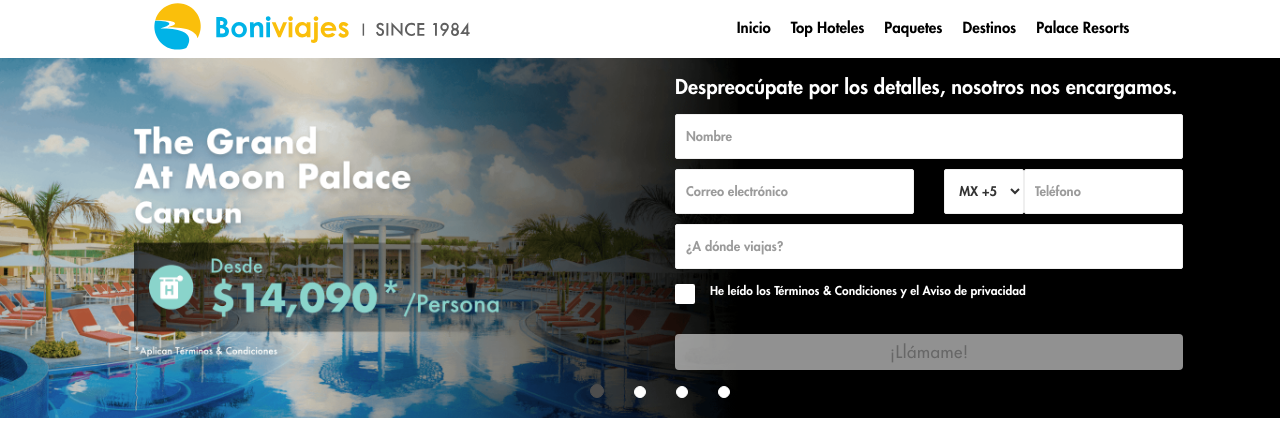
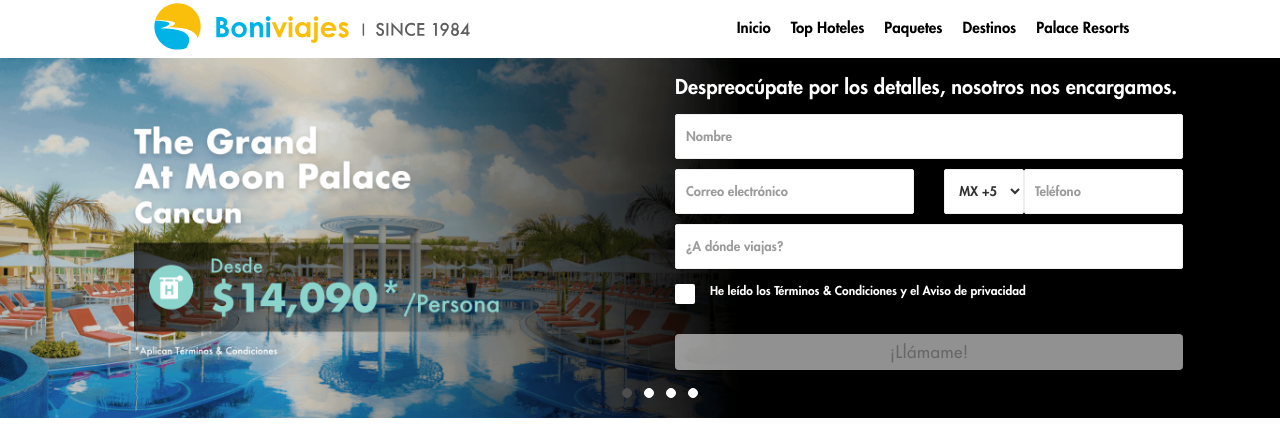
Before and after one commit to JCCardenas24/BoniViajes, a PHP site: page / in a window 1280 px wide. Shown: the top 436 px of the page. Run offline with PHP 8.4, Linux system fonts and the light colour scheme; some libraries are stand-ins or nearby versions.

Commit message:
cambios de banners

```diff
--- a/assets/css/styles-page.css
+++ b/assets/css/styles-page.css
@@ -419,8 +419,8 @@ input::placeholder {
 
 .slider .indicators .indicator-item.active {
     background-color: #4D4D4D;
-    height: 14px;
-    width: 14px;
+    height: 10px;
+    width: 10px;
     border: 1px solid #4D4D4D;
 }
 
@@ -428,9 +428,9 @@ input::placeholder {
     display: inline-block;
     position: relative;
     cursor: pointer;
-    height: 12px;
-    width: 12px;
-    margin: 0 15px;
+    height: 10px;
+    width: 10px;
+    margin: 0 6px;
     background-color: #fff;
     transition: background-color .3s;
     border-radius: 50%;
@@ -727,3 +727,7 @@ body{
 .col-25{
     width: 25%;
 }
+
+.reset_margin{
+    /* margin: 15px 0 0 0 !important; */
+}
--- a/index.php
+++ b/index.php
@@ -12,7 +12,7 @@
         gtag('config', 'AW-474455648');
     </script>
 </head>
-<body>
+<body class="mx-width">
     <?php include_once('./template/header.php') ?>
     <section id="main" class="form-desktop">
         <div>
--- a/nosotros.php
+++ b/nosotros.php
@@ -12,7 +12,9 @@
 
         gtag('config', 'AW-474455648');
     </script>
-<body>
+</head>
+
+<body class="mx-width">
     <?php include_once('./template/header.php') ?>
     <section class="mx-width">
         <div class="rows inner_banner bg_nosotros">
```
Also changed, not shown: home.php (+6 -8 lines), assets/images/boni/Slides/cozumel.png (added), assets/images/boni/Slides/hardrock.png (added), assets/images/boni/Slides/new_palace.png (added).
